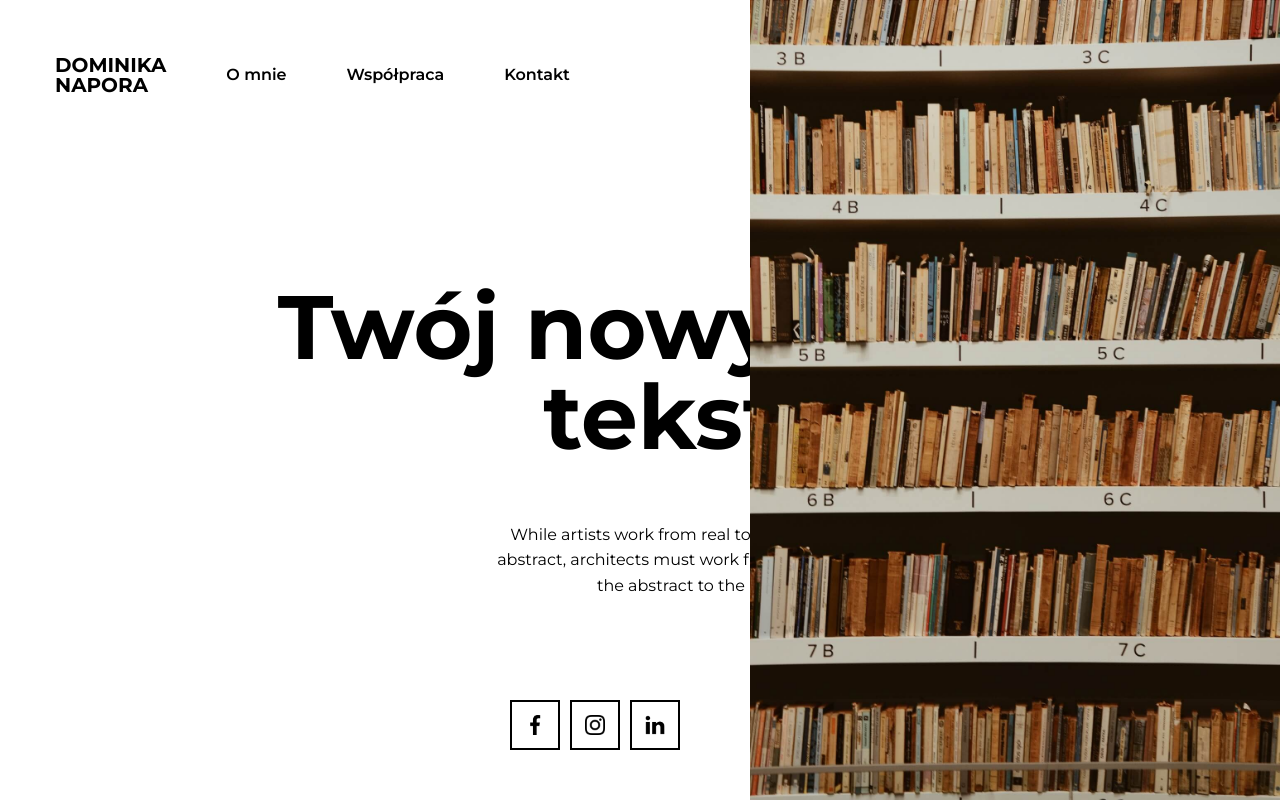
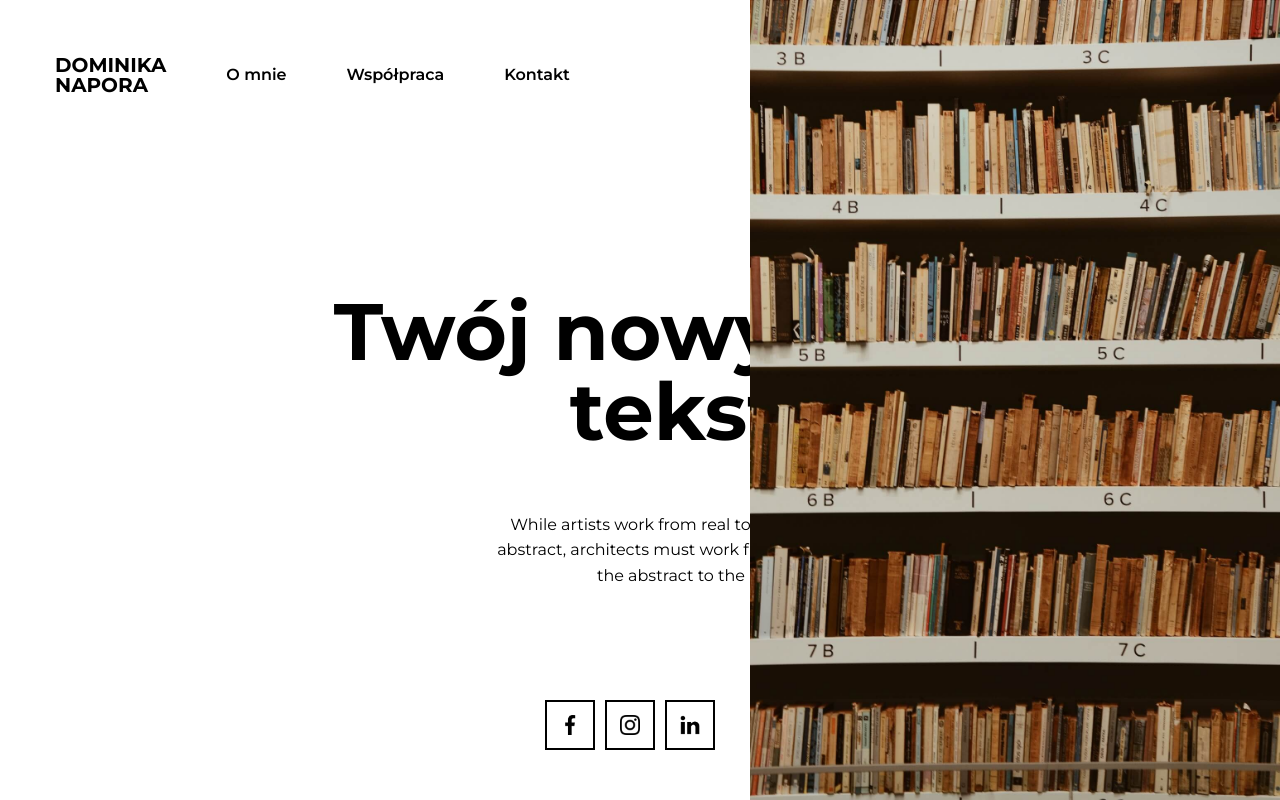
Before and after one commit to D1MK4-code/Dominika-Main, a plain HTML site: page index.html in a window 1280 px wide. Drawn offline with Linux system fonts and the light colour scheme.

Commit message:
links before changes

```diff
--- a/style.css
+++ b/style.css
@@ -63,12 +63,12 @@ body{
     text-align: right;
     justify-content: center;
 }
-h1{
-    font-size: 9rem;
+.main-text-wrapper h1{
+    font-size: 8rem;
     font-weight: 700;
 
 }
-p{
+.main-text-wrapper p{
     padding-top: 60px;
     padding-bottom: 20px;
     width: 310px;
@@ -80,7 +80,7 @@ p{
     position: absolute;
     display: flex;
     flex-direction: row;
-    right: 600px;
+    right: 565px;
     bottom: 50px;
 }
 
```
